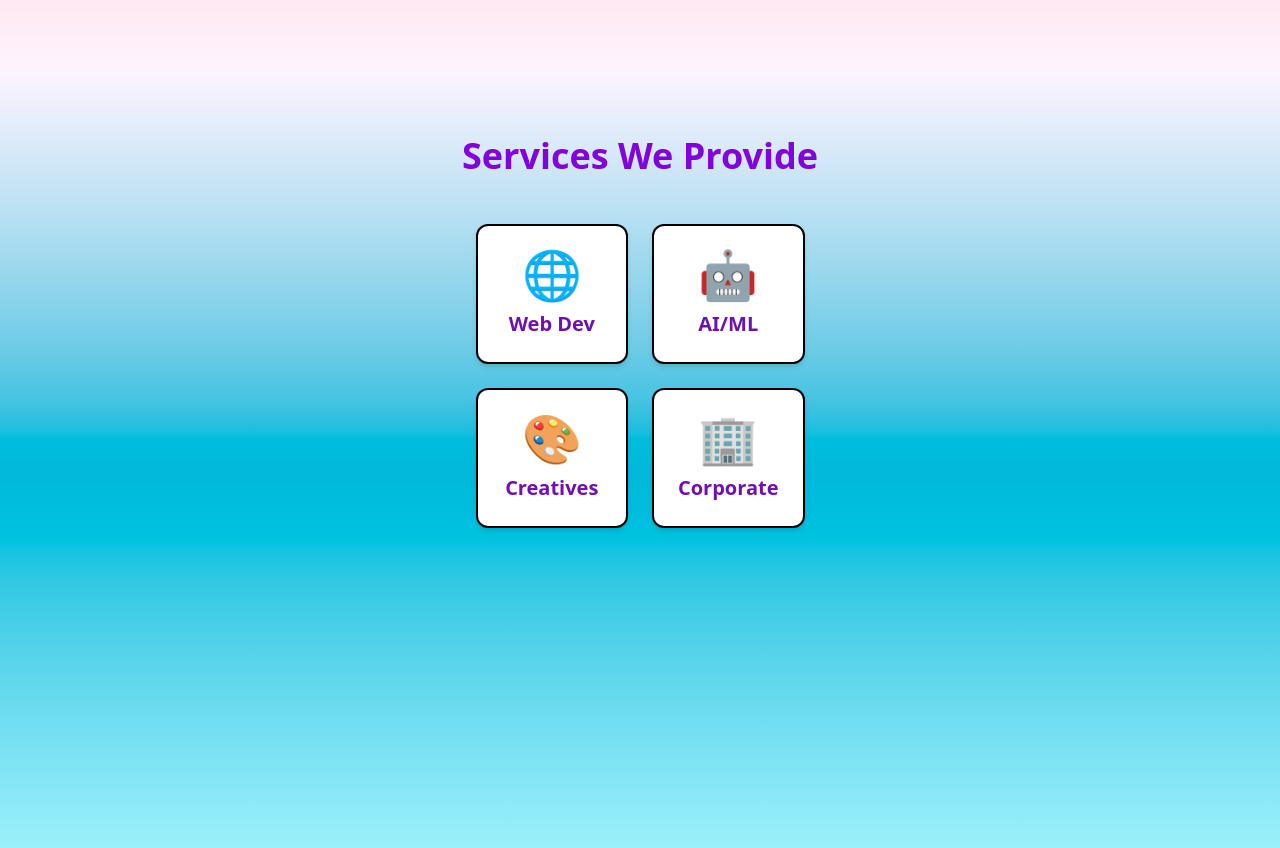
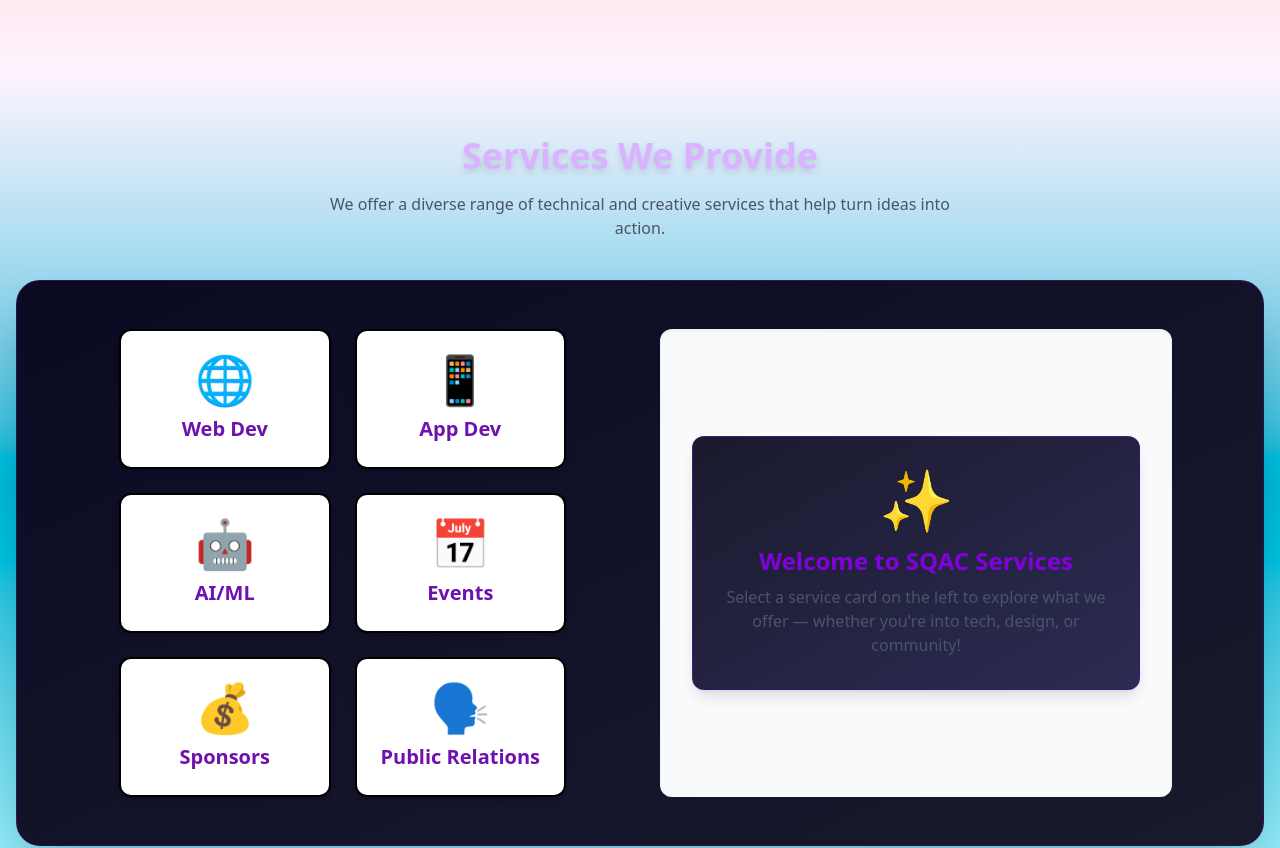
Before and after one commit to SQAC-Tech/sqac-website, a React (Vite) app in the folder Frontend/: page /about in a window 1280 px wide. Shown: the part 920-1768 px from the top of the page. Built offline with nearby package versions, Linux system fonts and the light colour scheme; a web font is replaced by a local one.

Commit message:
Changed the Card Design in Services we provide

```diff
--- a/Frontend/src/components/Aboutus/AboutUs2ndvh.jsx
+++ b/Frontend/src/components/Aboutus/AboutUs2ndvh.jsx
@@ -6,30 +6,43 @@ const services = {
   webdev: {
     title: 'Web Development',
     desc: 'We build responsive websites using React, Node.js, and full-stack tech.',
-    features: ['Custom Web Apps', 'E-commerce', 'API Development', 'DB Design']
+    features: ['Custom Web Apps', 'E-commerce Platforms', 'API Integration', 'Database Design']
+  },
+  appdev: {
+    title: 'App Development',
+    desc: 'Crafting intuitive mobile apps using modern frameworks for Android and iOS.',
+    features: ['Cross-platform Apps', 'React Native & Flutter', 'UI/UX Design', 'App Deployment']
   },
   aiml: {
-    title: 'AI/ML',
+    title: 'AI / ML',
     desc: 'Automate and gain insights with intelligent AI/ML systems.',
-    features: ['Analytics', 'NLP', 'Computer Vision', 'Recommendations']
+    features: ['Data Analytics', 'Natural Language Processing', 'Computer Vision', 'Recommendation Engines']
   },
-  creatives: {
-    title: 'Creatives',
-    desc: 'We create stunning designs and brand experiences.',
-    features: ['Brand Design', 'UI/UX', 'Motion Graphics', 'Illustrations']
+  events: {
+    title: 'Event Management',
+    desc: 'Organizing impactful tech events, workshops, and community meetups.',
+    features: ['Hackathons', 'Seminars', 'Meetups', 'Community Sessions']
   },
-  corporate: {
-    title: 'Corporate',
-    desc: 'Optimize operations with our digital corporate solutions.',
-    features: ['Consulting', 'Automation', 'Transformation', 'Project Mgmt']
+  sponsor: {
+    title: 'Sponsorship',
+    desc: 'Building corporate relationships and securing funding for initiatives.',
+    features: ['Brand Collaborations', 'Fundraising', 'Corporate Outreach', 'Partnership Growth']
+  },
+  pr: {
+    title: 'Public Relations',
+    desc: 'Managing our external communication and media presence.',
+    features: ['Content Creation', 'Social Media Strategy', 'Press Releases', 'Community Engagement']
   }
 };
 
+
 const serviceCards = [
-  { id: 'webdev', name: 'Web Dev', icon: '🌐' },
-  { id: 'aiml', name: 'AI/ML', icon: '🤖' },
-  { id: 'creatives', name: 'Creatives', icon: '🎨' },
-  { id: 'corporate', name: 'Corporate', icon: '🏢' }
+  { id: 'webdev', name: 'Web Dev', icon: '🌐', category: 'Tech' },
+  { id: 'appdev', name: 'App Dev', icon: '📱', category: 'Tech' },
+  { id: 'aiml', name: 'AI/ML', icon: '🤖', category: 'Tech' },
+  { id: 'events', name: 'Events', icon: '📅', category: 'Corporate' },
+  { id: 'sponsor', name: 'Sponsors', icon: '💰', category: 'Corporate' },
+  { id: 'pr', name: 'Public Relations', icon: '🗣️', category: 'Corporate' },
 ];
 
 function ServicesSection() {
@@ -37,9 +50,17 @@ function ServicesSection() {
 
   return (
     <div className="min-h-screen bg-gradient-to-t from-cyan-200 via-cyan-500 to-fuchsia-50 flex flex-col items-center py-16 px-4">
-      <h2 className="text-4xl font-bold text-purple-700 mb-12">Services We Provide</h2>
+  <h2 className="text-4xl font-bold text-purple-300 mb-4 drop-shadow-md">Services We Provide</h2>
 
-      <div className={`grid gap-10 w-full max-w-6xl ${selected ? 'lg:grid-cols-2' : 'grid-cols-1'}`}>
+  <p className="text-center text-gray-600 max-w-2xl mb-10">
+    We offer a diverse range of technical and creative services that help turn ideas into action.
+  </p>
+
+  {/* Wrapped Card Container */}
+  <div className="bg-gradient-to-br from-[#0a0a23] to-[#1a1a2e] rounded-3xl shadow-2xl p-6 sm:p-12 w-full max-w-7xl border border-purple-900/40">
+    <div className="grid gap-10 lg:grid-cols-2">
+
+      {/* Left - Service Cards */}
       <div className="grid grid-cols-2 gap-6 max-w-2xl mx-auto">
         {serviceCards.map(card => (
           <motion.div
@@ -50,7 +71,7 @@ function ServicesSection() {
             whileHover={{ scale: 1.05 }}
             whileTap={{ scale: 0.97 }}
             className={`cursor-pointer bg-white rounded-xl p-6 text-center shadow-md transition-all duration-300 hover:scale-105 hover:shadow-purple-200 hover:border-purple-500 border-2 ${
-                selected === card.id ? 'bg-purple-100 scale-105 shadow-lg border-purple-500 border-2' : ''
+              selected === card.id ? 'bg-purple-100 scale-105 shadow-lg border-purple-500' : ''
             }`}
           >
             <div className="text-5xl mb-3">{card.icon}</div>
@@ -59,13 +80,16 @@ function ServicesSection() {
         ))}
       </div>
 
-        {selected && (
+      {/* Right - Details or Placeholder */}
       <motion.div
-          key={selected}
+        key={selected || 'placeholder'}
         initial={{ opacity: 0, x: 50 }}
         animate={{ opacity: 1, x: 0 }}
         transition={{ duration: 0.4 }}
-          className="bg-white rounded-xl shadow-lg p-8 w-full sm:max-w-lg relative">
+        className="bg-gray-50 rounded-xl shadow-inner p-8 w-full sm:max-w-lg relative flex flex-col justify-center items-center"
+      >
+        {selected ? (
+          <>
             <button
               onClick={() => setSelected(null)}
               className="absolute top-3 right-3 text-xl font-bold text-purple-600 hover:text-purple-800 cursor-pointer"
@@ -75,18 +99,37 @@ function ServicesSection() {
             </button>
             <h3 className="text-2xl font-bold text-purple-700 mb-4">{services[selected].title}</h3>
             <p className="text-gray-600 mb-4">{services[selected].desc}</p>
-            <ul className="space-y-2">
+            <ul className="space-y-2 text-left mt-4">
               {services[selected].features.map((f, i) => (
                 <li key={i} className="flex items-center text-gray-700">
                   <span className="w-2 h-2 bg-purple-500 rounded-full mr-3" />
-                  {f}
+                  <span>{f}</span>
                 </li>
               ))}
             </ul>
+
+          </>
+        ) : (
+          <motion.div
+            initial={{ opacity: 0, y: 30 }}
+            animate={{ opacity: 1, y: 0 }}
+            transition={{ duration: 0.5 }}
+            className="hidden lg:flex flex-col justify-center items-center text-center bg-gradient-to-br from-[#1a1a2e] to-[#2c2c54] backdrop-blur-md rounded-xl shadow-lg border border-purple-700/30 p-8 w-full sm:max-w-lg text-purple-100"
+
+          >
+            <div className="text-6xl mb-4">✨</div>
+            <h3 className="text-2xl font-semibold text-purple-700 mb-2">Welcome to SQAC Services</h3>
+            <p className="text-gray-600 text-sm sm:text-base">
+              Select a service card on the left to explore what we offer — whether you're into tech, design, or community!
+            </p>
           </motion.div>
+
         )}
+      </motion.div>
     </div>
   </div>
+</div>
+
   );
 }
 
```
Lines whose indentation alone changed are shown as unchanged.
